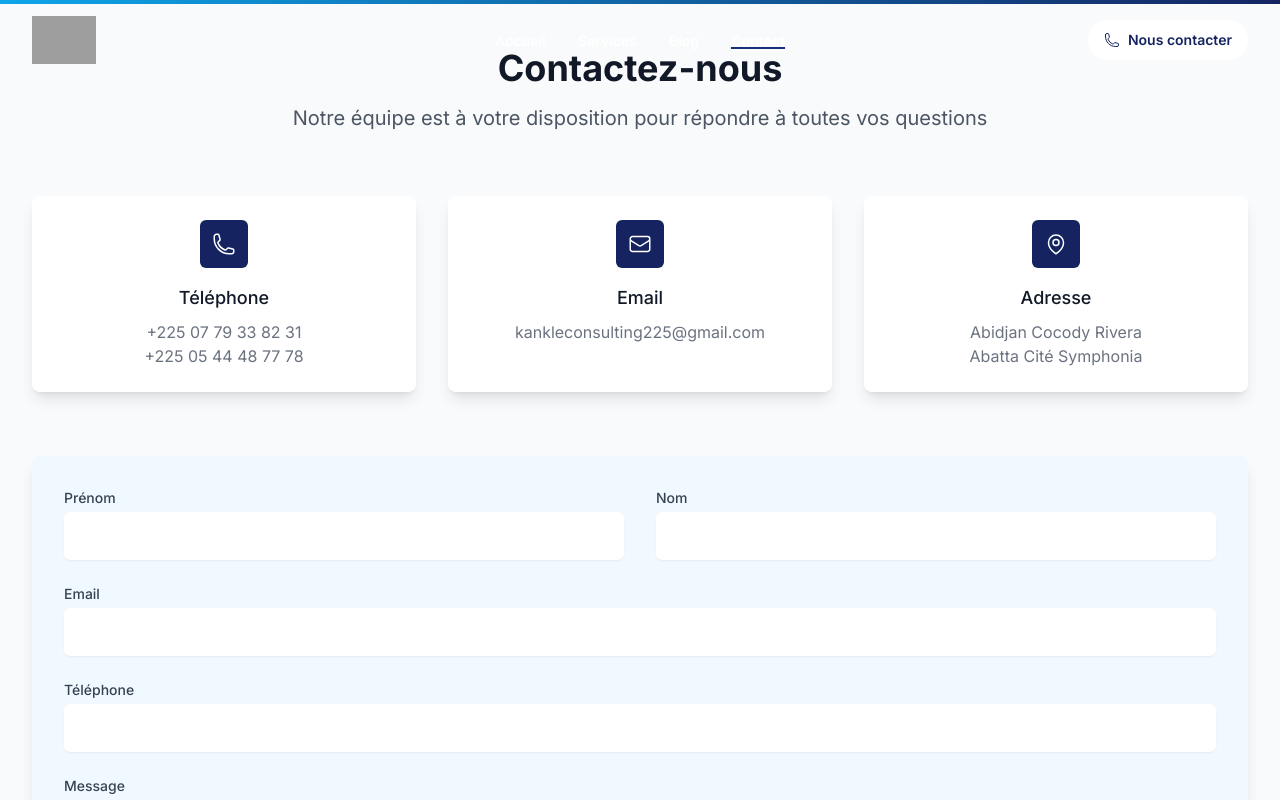
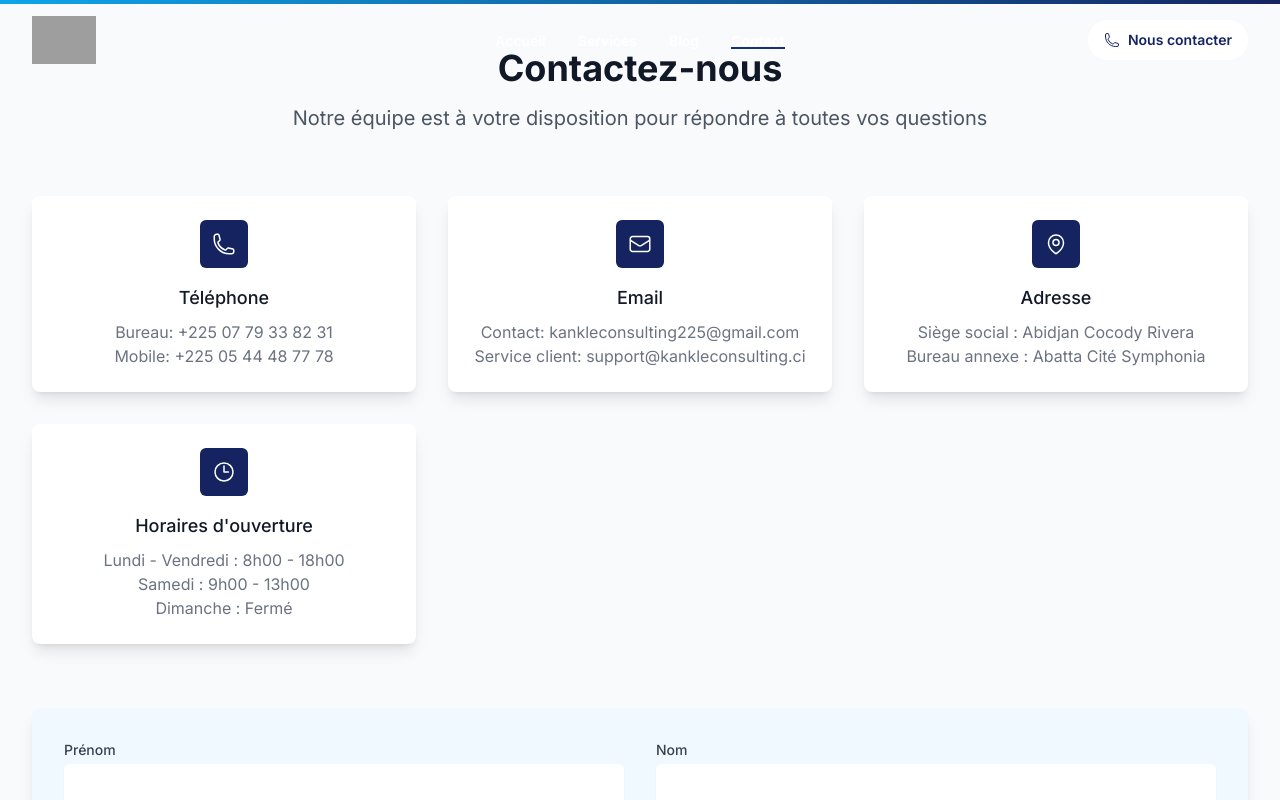
Before and after one commit to azerty12-ops/kan-kle-consulting, a React (Vite) app: page /contact in a window 1280 px wide. Shown: the top 800 px of the page. Built offline with nearby package versions, Linux system fonts and the light colour scheme; grey boxes are pictures that could not be loaded.

Commit message:
Update contact information with more details

```diff
--- a/src/pages/Contact.jsx
+++ b/src/pages/Contact.jsx
@@ -1,22 +1,40 @@
 import { useState } from 'react'
-import { EnvelopeIcon, PhoneIcon, MapPinIcon } from '@heroicons/react/24/outline'
+import { EnvelopeIcon, PhoneIcon, MapPinIcon, ClockIcon } from '@heroicons/react/24/outline'
 
 const contactInfo = [
   {
     name: 'Téléphone',
-    description: ['+225 07 79 33 82 31', '+225 05 44 48 77 78'],
+    description: [
+      'Bureau: +225 07 79 33 82 31',
+      'Mobile: +225 05 44 48 77 78'
+    ],
     icon: PhoneIcon,
   },
   {
     name: 'Email',
-    description: ['kankleconsulting225@gmail.com'],
+    description: [
+      'Contact: kankleconsulting225@gmail.com',
+      'Service client: support@kankleconsulting.ci'
+    ],
     icon: EnvelopeIcon,
   },
   {
     name: 'Adresse',
-    description: ['Abidjan Cocody Rivera', 'Abatta Cité Symphonia'],
+    description: [
+      'Siège social : Abidjan Cocody Rivera',
+      'Bureau annexe : Abatta Cité Symphonia'
+    ],
     icon: MapPinIcon,
   },
+  {
+    name: 'Horaires d\'ouverture',
+    description: [
+      'Lundi - Vendredi : 8h00 - 18h00',
+      'Samedi : 9h00 - 13h00',
+      'Dimanche : Fermé'
+    ],
+    icon: ClockIcon,
+  }
 ]
 
 export default function Contact() {
```
